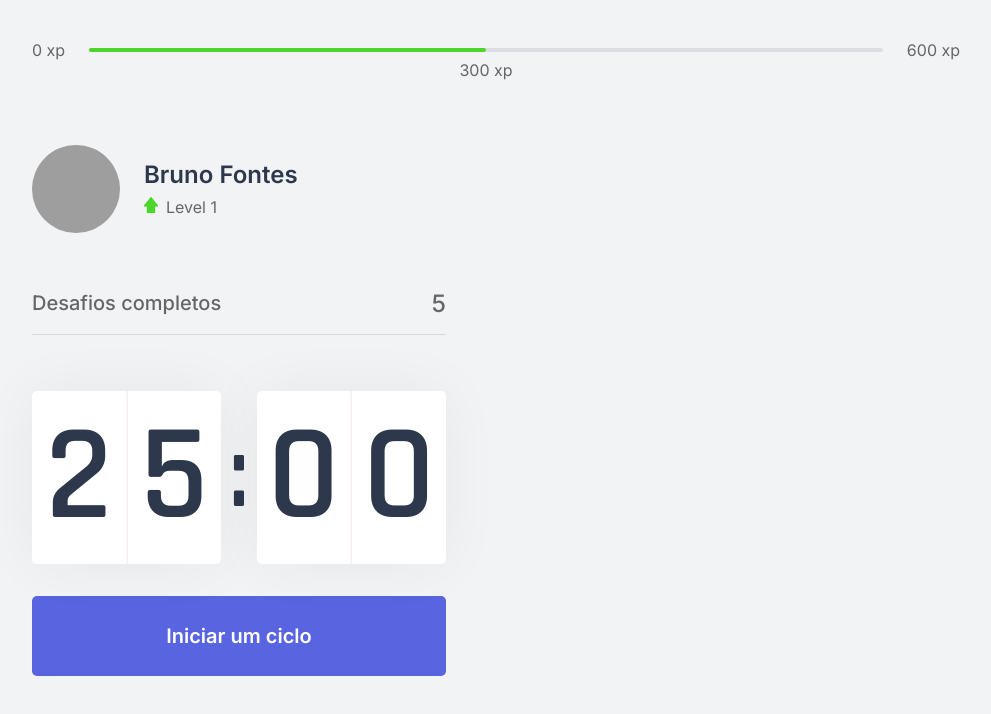
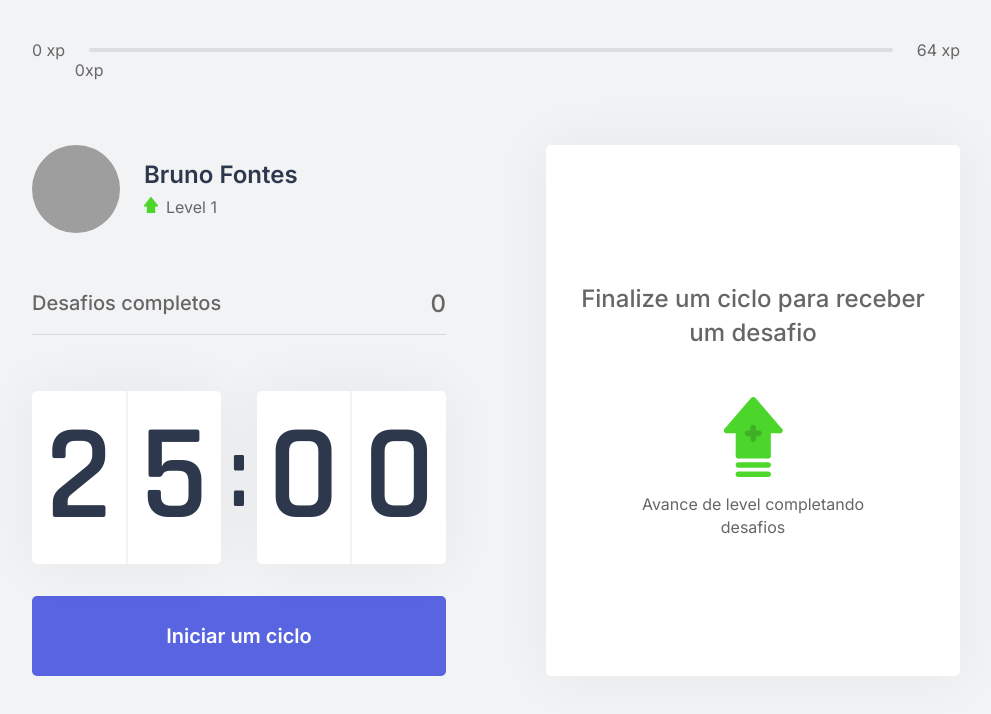
Before and after one commit to Fonte-s/Bootcamp-NLW-04, a Next.js app: page / in a window 1280 px wide. Shown: the top 714 px of the page, without its empty margins (144-1135 px from the left). Built offline with nearby package versions, Linux system fonts and the light colour scheme; grey boxes are pictures that could not be loaded.

Commit message:
nlw-quinta-feira

```diff
--- /dev/null
+++ b/challenges.json
@@ -0,0 +1,62 @@
+[
+  {
+    "type": "body",
+    "description": "Estique um de seus braços com a palma da mão virada para frente e puxe os dedos para cima por 10 segundos por mão.",
+    "amount": 80
+  },
+  {
+    "type": "body",
+    "description": "Estique seu braço contra o peito e puxe-o utilizando o outro braço por 10 segundos por braço.",
+    "amount": 60
+  },
+  {
+    "type": "body",
+    "description": "Puxe seu pescoço com a ajuda da mão para a direita e para a esquerda, permanecendo na posição por alguns segundos.",
+    "amount": 70
+  },
+  {
+    "type": "body",
+    "description": "Com as duas mãos na parte de trás da cabeça, leve-a para baixo, alongando a parte de trás da região.",
+    "amount": 60
+  },
+  {
+    "type": "body",
+    "description": "Cruze as pernas e desça com as mãos esticadas em direção ao chão. Repita o movimento com a outra perna na frente.",
+    "amount": 100
+  },
+  {
+    "type": "body",
+    "description": "Sentado, abra as pernas e tente encostar as palmas das mãos no chão, repita 3 vezes por 5 segundos.",
+    "amount": 80
+  },
+  {
+    "type": "body",
+    "description": "Puxe o joelho de encontro ao peito e segure, troque de perna após 10 segundos.",
+    "amount": 50
+  },
+  {
+    "type": "body",
+    "description": "Sentado, cruze uma perna e incline seu tronco à frente, troque de perna após 10 segundos.",
+    "amount": 80
+  },
+  {
+    "type": "eye",
+    "description": "Sentado, feche os olhos e cubra-os com as palmas da mão durante 2 minutos, depois abra normalmente.",
+    "amount": 90
+  },
+  {
+    "type": "eye",
+    "description": "Em algum ambiente aberto, olhe o mais longe que puder em quatro direções por 3s, mexa apenas os olhos. Repita 3 vezes.",
+    "amount": 140
+  },
+  {
+    "type": "eye",
+    "description": "Usando os polegares, massage a área abaixo das sobrancelhas em movimentos circulares por 15 segundos.",
+    "amount": 70
+  },
+  {
+    "type": "body",
+    "description": "Em pé, gire a cintura o máximo que puder para a esquerda, segure por cinco segundos. Repita para a direita.",
+    "amount": 90
+  }
+]
--- a/src/components/ChallengeBox.tsx
+++ b/src/components/ChallengeBox.tsx
@@ -1,5 +1,54 @@
+import { useContext } from 'react';
+import { ChallengesContext } from '../contexts/ChallengesContexts';
+import styles from '../styles/components/ChallengeBox.module.css';
+
 export function ChallengeBox() {
+    const { activeChallenge, resetChallenge } = useContext(ChallengesContext)
+
+
+
     return (
+
+        <div className={styles.challengeBoxContainer}>
+            { activeChallenge ? (
+                <div className={styles.challengeActive}>
+                    <header> Ganhe {activeChallenge.amount} xp</header>
+
+                    <main>
+                        <img src={`icons/${activeChallenge.type}.svg`} />
+                        <strong> Novo Desafio</strong>
+                        <p>  {activeChallenge.description}    </p>
+                    </main>
+
+                    <footer>
+                        <button type="button"
+                            className={styles.challengeFailedButton}
+                            onClick={resetChallenge}
+                        >
+                            Falhei
+                            </button>
+
+                        <button
+                            className={styles.challengeSucceededButton}
+                            type="button">
+                            Completei
+                             </button>
+                    </footer>
+
+                </div>
+            ) : (
+
+                    <div className={styles.challengeNotActive}>
+                        <strong>Finalize um ciclo para receber um desafio</strong>
+                        <p>
+                            <img src="icons/level-up.svg" alt="Level Up" />
+    Avance de level completando desafios
+</p>
+                    </div>
+
+
+                )}
+        </div>
 
     )
 }
--- a/src/components/CompletedChallenges.tsx
+++ b/src/components/CompletedChallenges.tsx
@@ -1,10 +1,14 @@
+import { useContext } from 'react';
+import { ChallengesContext } from '../contexts/ChallengesContexts';
 import styles from '../styles/components/CompletedChalengesContainer.module.css'
 
 export function CompletedChallenges() {
+    const { challengesCompleted } = useContext(ChallengesContext);
+
     return (
         <div className={styles.completedChallenges}>
             <span> Desafios completos</span>
-            <span>5</span>
+            <span>{challengesCompleted}</span>
         </div>
     );
 }
--- a/src/components/Countdown.tsx
+++ b/src/components/Countdown.tsx
@@ -1,9 +1,12 @@
-import { useState, useEffect } from 'react';
+import { useState, useEffect, useContext } from 'react';
+import { ChallengesContext } from '../contexts/ChallengesContexts';
 import styles from '../styles/components/Countdown.module.css';
 
 let countdownTimeout: NodeJS.Timeout;
 
 export function Countdown() {
+
+    const { startNewChallenge } = useContext(ChallengesContext);
 
     const [time, setTime] = useState(25 * 60);
     const [Isactive, setActive] = useState(false);
@@ -37,8 +40,10 @@
             }, 1000);
         }
         else if (Isactive && time === 0) {
+
             setHasFinished(true);
             setActive(false);
+            startNewChallenge();
         }
 
     }, [Isactive, time])
--- a/src/components/ExperienceBar.tsx
+++ b/src/components/ExperienceBar.tsx
@@ -1,18 +1,24 @@
+import { useContext } from 'react';
+import { ChallengesContext } from '../contexts/ChallengesContexts';
 import styles from '../styles/components/ExperienceBar.module.css';
 
 
 export function ExperienceBar() {
+    const { currentExperience, experienceToNextLevel } = useContext(ChallengesContext);
+
+    const porcentToNextLevel = Math.round(currentExperience * 100) / experienceToNextLevel;
+
     return (
         <header className={styles.experienceBar}>
             <span>0 xp</span>
             <div>
-                <div style={{ width: '50%' }}> </div>
+                <div style={{ width: `${porcentToNextLevel}%` }}> </div>
 
-                <span className={styles.currentExperience} style={{ left: '50%' }}>
-                    300 xp
+                <span className={styles.currentExperience} style={{ left: `${porcentToNextLevel}%` }}>
+                    {currentExperience}xp
                 </span>
             </div>
-            <span>600 xp</span>
+            <span>{experienceToNextLevel} xp</span>
         </header >
     );
 
--- /dev/null
+++ b/src/contexts/ChallengesContexts.tsx
@@ -0,0 +1,74 @@
+import { createContext, useState, ReactNode } from 'react';
+
+import challenges from '../../challenges.json';
+
+interface Challenge {
+    type: 'body ' | ' eye';
+    description: string;
+    amount: number;
+}
+
+interface ChallengesContextData {
+    level: number;
+    currentExperience: number;
+    challengesCompleted: number;
+    activeChallenge: Challenge;
+    experienceToNextLevel: number;
+    levelUp: () => void;
+    startNewChallenge: () => void;
+    resetChallenge: () => void;
+
+}
+
+
+
+interface ChallengesProviderProps {
+    children: ReactNode;
+}
+
+export const ChallengesContext = createContext({} as ChallengesContextData);
+
+export function ChallengesProvider({ children }: ChallengesProviderProps) {
+
+    const [level, setLevel] = useState(1);
+    const [currentExperience, setCurrentExperience] = useState(0);
+    const [challengesCompleted, setChallengesCompleted] = useState(0);
+
+    const [activeChallenge, setActiveChallenge] = useState(null);
+
+    const experienceToNextLevel = Math.pow((level + 1) * 4, 2)
+
+
+    function levelUp() {
+        setLevel(level + 1)
+    }
+
+    function startNewChallenge() {
+        const randomChallengeIndex = Math.floor(Math.random() * challenges.length);
+        const challenge = challenges[randomChallengeIndex];
+
+        setActiveChallenge(challenge);
+    }
+
+    function resetChallenge() {
+        setActiveChallenge(null);
+    }
+
+    return (
+
+        <ChallengesContext.Provider value={{
+            level,
+            currentExperience,
+            experienceToNextLevel,
+            challengesCompleted,
+            levelUp,
+            startNewChallenge,
+            activeChallenge,
+            resetChallenge,
+
+        }}
+        >
+            {children}
+        </ChallengesContext.Provider>
+    );
+}
--- a/src/pages/_app.tsx
+++ b/src/pages/_app.tsx
@@ -1,7 +1,18 @@
 import '../styles/global.css';
 
+import { ChallengesContext, ChallengesProvider } from '../contexts/ChallengesContexts'
+import { useState } from 'react';
+
 function MyApp({ Component, pageProps }) {
-  return <Component {...pageProps} />
+
+
+
+  return (
+
+    <ChallengesProvider>
+      <Component {...pageProps} />
+    </ChallengesProvider>
+  )
 }
 
 export default MyApp
--- a/src/pages/index.tsx
+++ b/src/pages/index.tsx
@@ -1,4 +1,5 @@
 import Head from 'next/head'
+import { ChallengeBox } from '../components/ChallengeBox';
 import { CompletedChallenges } from '../components/CompletedChallenges';
 import { Countdown } from '../components/Countdown';
 import { ExperienceBar } from "../components/ExperienceBar";
@@ -23,7 +24,7 @@
           <Countdown />
         </div>
         <div>
-
+          <ChallengeBox></ChallengeBox>
         </div>
       </section>
 
--- /dev/null
+++ b/src/styles/components/ChallengeBox.module.css
@@ -0,0 +1,121 @@
+.challengeBoxContainer {
+
+    height: 100%;
+
+    background: var(--white);
+    border-radius: 5px;
+    box-shadow: 0 0 60px rgb(0, 0, 0, 0.05);
+    padding: 1.5rem 2rem;
+
+    display: flex;
+    flex-direction: column;
+    align-items: center;
+    justify-content: center;
+
+    text-align: center;
+
+}
+
+.challengeNotActive {
+
+    display: flex;
+    flex-direction: column;
+    align-items: center;
+}
+
+.challengeNotActive strong {
+    font-size: 1.5rem;
+    font-weight: 500;
+    line-height: 1.4;
+}
+
+.challengeNotActive p {
+    display:flex;
+    flex-direction: column;
+    align-items: center;
+    line-height: 1.4;
+    max-width: 70%;
+    margin-top:3rem;
+}
+
+.challengeNotActive p img {
+  margin-bottom: 1rem;
+}
+
+.challengeActive{
+    height: 100%;
+
+    display: flex;
+    flex-direction: column;
+
+}
+
+.challengeActive header {
+    color: var(--blue);
+    font-weight: 600;
+    font-size:1.25rem;
+    padding: 0 2rem 1.5rem;
+    border-bottom:1px solid var(--gray-line);
+}
+
+.challengeActive main {
+ flex :1 ;
+ display: flex;
+ flex-direction: column;
+ align-items: center;
+ justify-content: center;
+
+}
+
+.challengeActive main strong {
+    font-size: 2rem;
+    font-weight: 600;
+    color: var(--title);
+    margin:1.5rem 0 1rem;
+
+
+
+}
+
+.challengeActive main p {
+    line-height: 1.5;
+}
+
+.challengeActive footer{
+    display: grid;
+    grid-template-columns: 1fr 1fr;
+    gap: 1rem;
+}
+
+.challengeActive footer button {
+    height: 3rem;
+
+    display: flex;
+    align-items: center;
+    justify-content: center;
+    border:0;
+    border-radius: 5px;
+
+    color: var(--white);
+
+    font-size: 1rem;
+    font-weight: 600;
+
+    transition: filter 0.2s;
+
+}
+
+.challengeActive footer button.challengeFailedButton {
+    background: var(--red);
+
+}
+
+.challengeActive footer button.challengeSucceededButton {
+    background: var(--green);
+
+}
+
+.challengeActive footer button:hover {
+    filter:brightness(0.9);
+
+}
```
